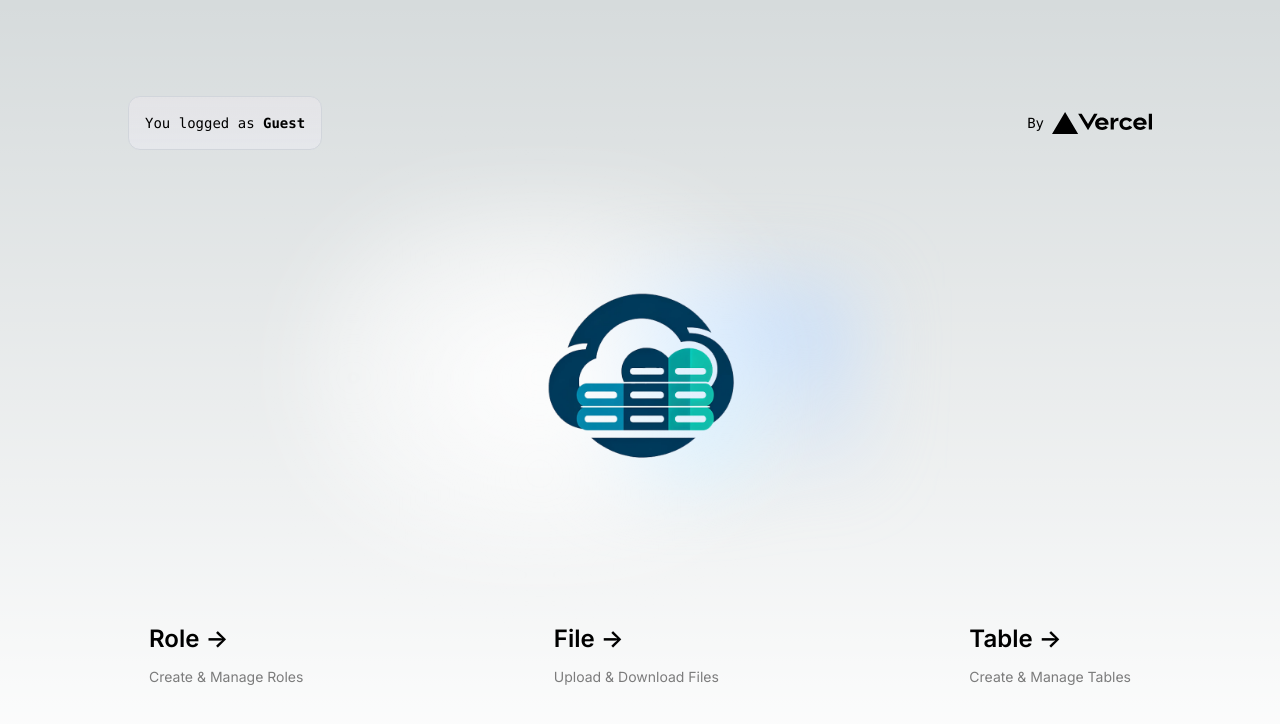
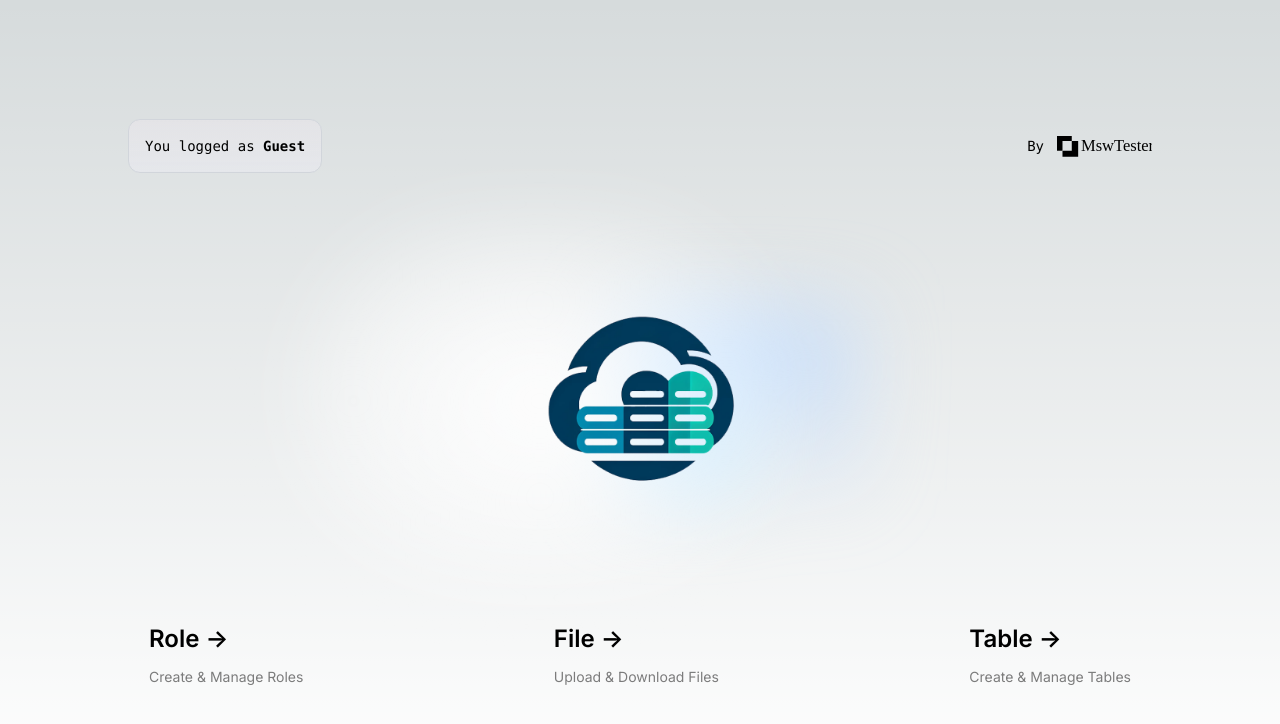
Before and after one commit to MswTester/mycloud, a Next.js app: page / in a window 1280 px wide. Shown: the top 724 px of the page. Built offline with nearby package versions, Linux system fonts and the light colour scheme.

Commit message:
provider updates

```diff
--- a/app/page.tsx
+++ b/app/page.tsx
@@ -85,8 +85,8 @@ export default function Home() {
           >
             By{" "}
             <Image
-              src="/vercel.svg"
-              alt="Vercel Logo"
+              src="/tester.svg"
+              alt="My Logo"
               className="dark:invert"
               width={100}
               height={24}
```
Also changed, not shown: public/tester.svg (added).
